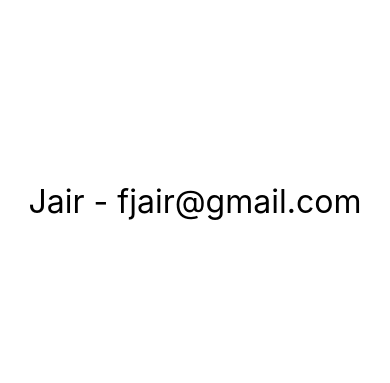
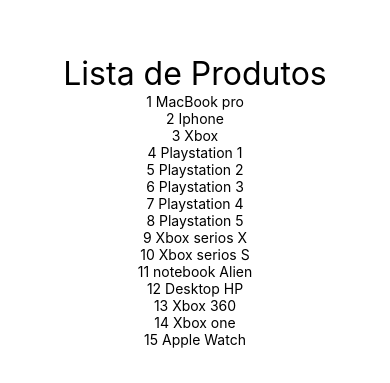
Before and after one commit to Francisco-Jair/estudos_react_native, a React Native app: screen / in a window 390 px wide. Shown: the part 221-604 px from the top of the page. Built offline with nearby package versions, Linux system fonts and the light colour scheme.

Commit message:
Lista de itens

```diff
--- a/App.js
+++ b/App.js
@@ -13,11 +13,13 @@ import RenderazicaoCondicional from "./src/componentes/RenderazicaoCondicional";
 import Familia from "./src/componentes/relacao/Familia";
 import Membro from "./src/componentes/relacao/Membro";
 import UsuarioLogado from "./src/componentes/UsuarioLogado";
+import ListaDeProdutos from "./src/componentes/produtos/ListaProdutos";
 
 export default function App() {
   return (
     <SafeAreaView style={style.app}>
-      <UsuarioLogado usuario={{ nome: "Jair", email: "fjair@gmail.com" }} />
+      <ListaDeProdutos />
+      {/* <UsuarioLogado usuario={{ nome: "Jair", email: "fjair@gmail.com" }} /> */}
       {/* <Familia>
         <Membro nome="Jair" sobrenome="Oliveira" />
         <Membro nome="Shelda" sobrenome="Oliveira" />
--- /dev/null
+++ b/src/componentes/produtos/ListaProdutos.js
@@ -0,0 +1,20 @@
+import React from "react";
+import { Text } from "react-native";
+import estilo from "../../estilos/estilo";
+
+import produtos from "./produtos";
+
+export default function ListaDeProdutos(props) {
+  return (
+    <>
+      <Text style={estilo.grande}>Lista de Produtos</Text>
+      {produtos.map((p) => {
+        return (
+          <Text key={p.id}>
+            {p.id} {p.nome}
+          </Text>
+        );
+      })}
+    </>
+  );
+}
--- /dev/null
+++ b/src/componentes/produtos/produtos.js
@@ -0,0 +1,17 @@
+export default [
+  { id: 1, nome: "MacBook pro", preco: 9.99 },
+  { id: 2, nome: "Iphone", preco: 9.99 },
+  { id: 3, nome: "Xbox", preco: 9.99 },
+  { id: 4, nome: "Playstation 1", preco: 9.99 },
+  { id: 5, nome: "Playstation 2", preco: 9.99 },
+  { id: 6, nome: "Playstation 3", preco: 9.99 },
+  { id: 7, nome: "Playstation 4", preco: 9.99 },
+  { id: 8, nome: "Playstation 5", preco: 9.99 },
+  { id: 9, nome: "Xbox serios X", preco: 9.99 },
+  { id: 10, nome: "Xbox serios S", preco: 9.99 },
+  { id: 11, nome: "notebook Alien", preco: 9.99 },
+  { id: 12, nome: "Desktop HP", preco: 9.99 },
+  { id: 13, nome: "Xbox 360", preco: 9.99 },
+  { id: 14, nome: "Xbox one", preco: 9.99 },
+  { id: 15, nome: "Apple Watch", preco: 9.99 },
+];
```
